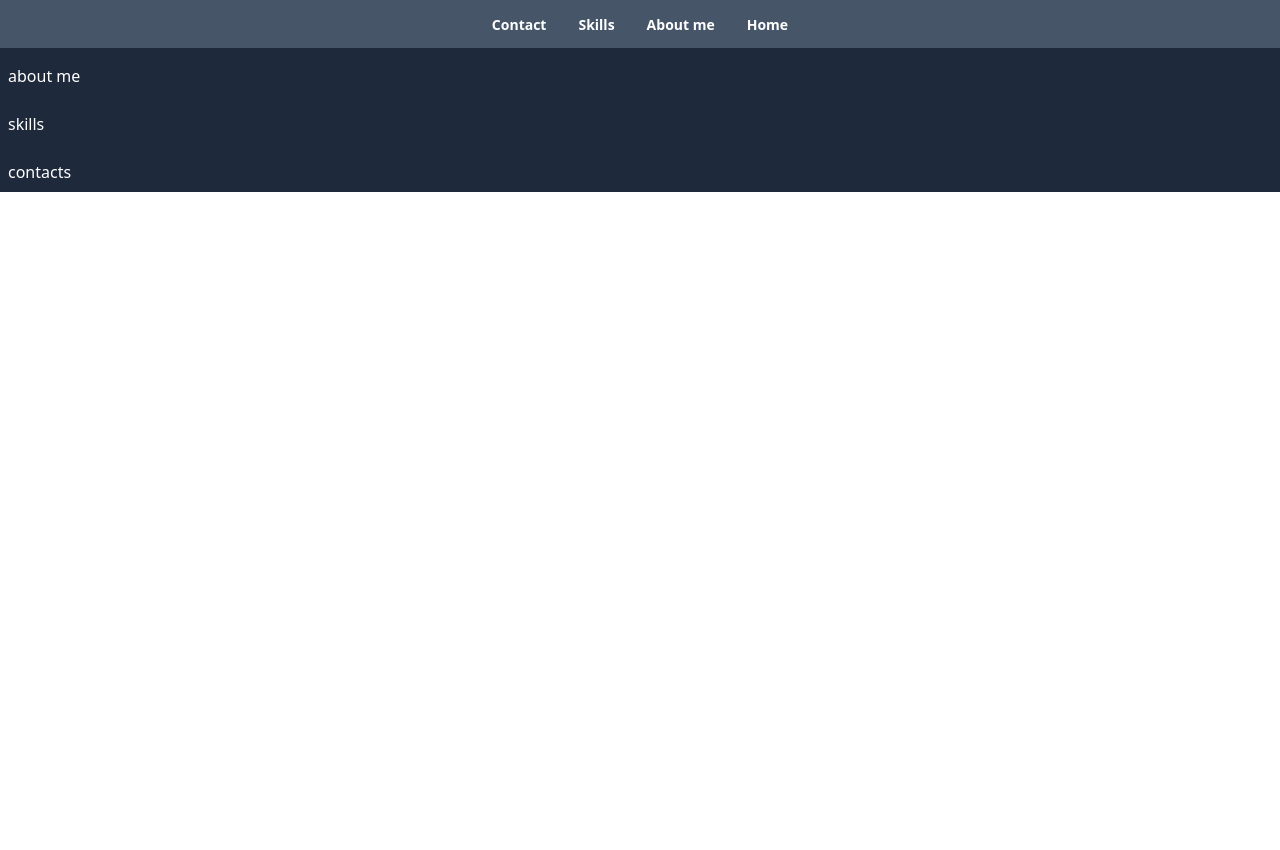
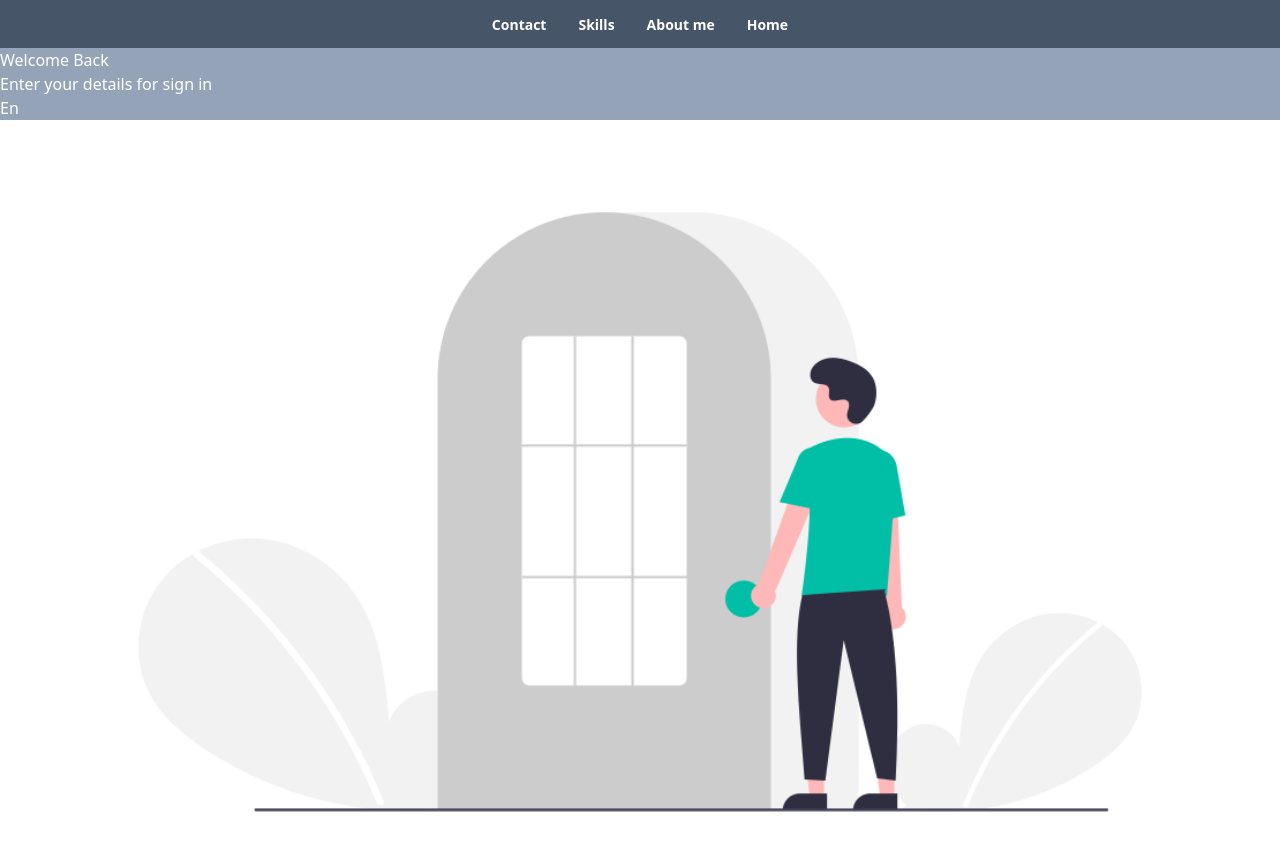
Before and after one commit to gaziraihan1/loginform, a website: page index.html in a window 1280 px wide. Before the commit the page ends 800 px from the top, so only its background shows below. Drawn offline with Linux system fonts and the light colour scheme.

Commit message:
commit changed

```diff
--- a/index.html
+++ b/index.html
@@ -7,8 +7,8 @@
     <link rel="stylesheet" href="style.css">
 </head>
 <body class="m-0 p-0">
-    <div class="grid grid-cols-12 grid-rows-4 h-auto bg-slate-800">
-        <div class="row-start-1 row-end-2 col-start-1 col-end-13 bg-slate-600 relative">
+    <div class="h-auto bg-slate-800">
+        <div class=" bg-slate-600 relative">
             <nav class="h-10 w-full flex row-reverse justify-end sm:h-12 sm:w-full">
                 <button id="menuBtn" class="block h-9 text-3xl mx-8 text-white sm:hidden">&equiv;</button>
                 <ul id="mainMenu" class="hidden absolute w-full left-0 top-9 p-4 text-center bg-orange-300  sm:relative sm:top-0 sm:flex sm:p-3 sm:flex-row-reverse sm:bg-slate-600 sm:mb-0 sm:justify-center">
@@ -27,14 +27,17 @@
                 </ul>
             </nav>
         </div>
-        <div class="row-start-2 row-end-3 col-start-1 col-end-13 text-white mt-4 ml-2">
-            about me
-        </div>
-        <div class="row-start-3 row-end-4 col-start-1 col-end-13 text-white mt-4 ml-2">
-            skills
-        </div>
-        <div class="row-start-4 row-end-5 col-start-1 col-end-13 text-white mt-4 ml-2">
-            contacts
+        <div>
+            <div class="text-white bg-slate-400 ">
+                <p>Welcome Back</p>
+                <p>Enter your details for sign in</p>
+                <form action="">
+                    <label for="email">En</label>
+                </form>
+            </div>
+            <div>
+                <img class="w-full h-full" src="login-page-img.png" alt="login page">
+            </div>
         </div>
     </div>
     <script src="script.js"></script>
```
Also changed, not shown: login-page-img.png (added), style.css.
